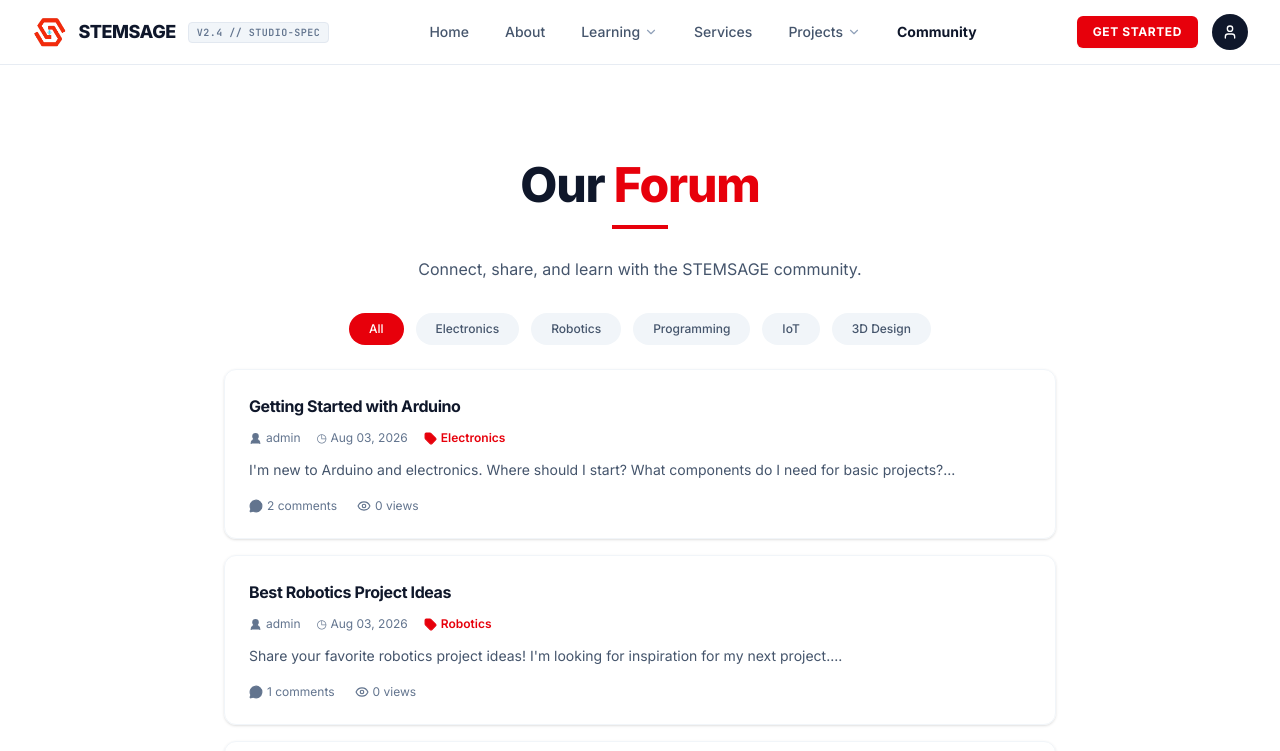
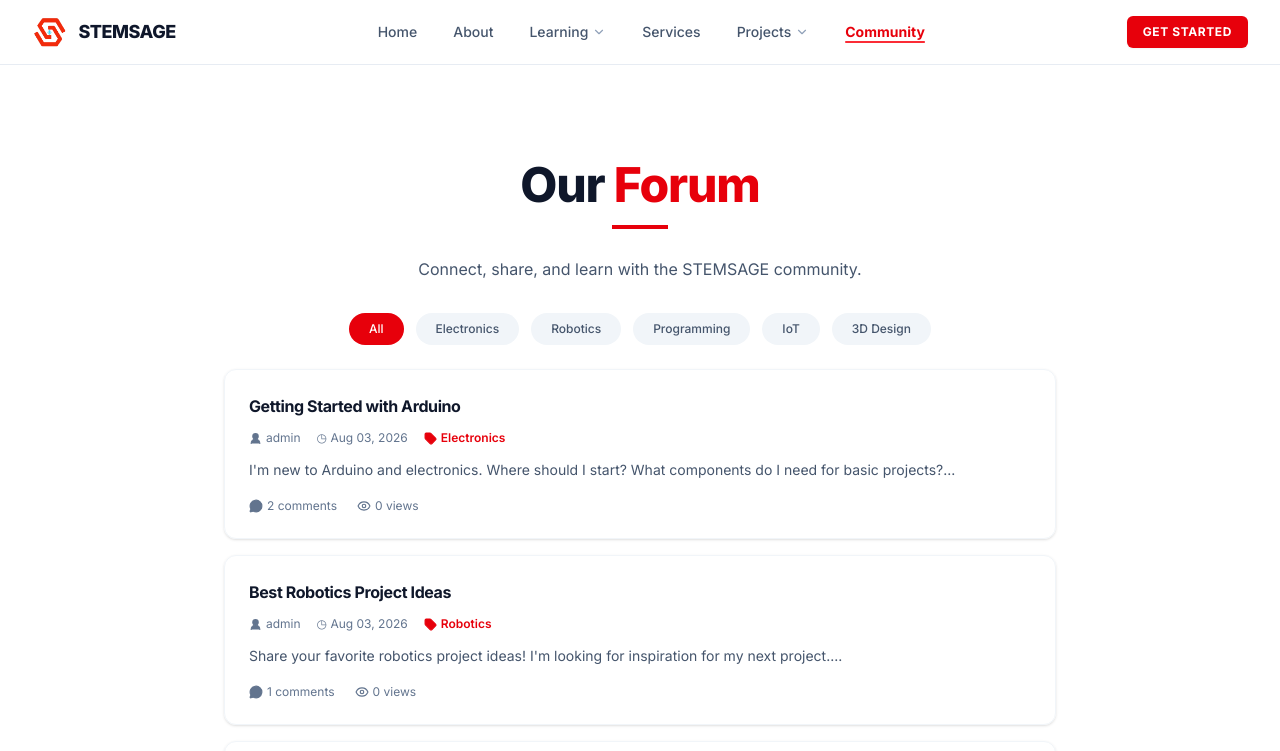
Before and after one commit to nihar-ux18/STEMSAGE-Website, a React (Vite) app in the folder frontend/: page /forum in a window 1280 px wide. Shown: the top 751 px of the page. Built offline with nearby package versions, Linux system fonts and the light colour scheme.

Commit message:
Updated the NavBar and the acitve tab style.

```diff
--- a/frontend/src/components/common/Header.jsx
+++ b/frontend/src/components/common/Header.jsx
@@ -64,9 +64,9 @@ function Header() {
           </Link>
 
           {/* Technical Spec Badge */}
-          <span className="hidden sm:inline-flex items-center gap-1 rounded border border-slate-200 bg-slate-100 px-2 py-0.5 font-mono text-[10px] font-semibold uppercase tracking-wider text-slate-500">
+          {/* <span className="hidden sm:inline-flex items-center gap-1 rounded border border-slate-200 bg-slate-100 px-2 py-0.5 font-mono text-[10px] font-semibold uppercase tracking-wider text-slate-500">
             v2.4 // STUDIO-SPEC
-          </span>
+          </span> */}
         </div>
 
         {/* Desktop Navigation Links */}
@@ -77,9 +77,9 @@ function Header() {
               <Link
                 key={item.label}
                 to={item.path}
-                className={`inline-flex items-center gap-1 text-sm transition-colors focus:outline-none focus:ring-2 focus:ring-red-500 rounded px-1 ${
+              className={`inline-flex items-center gap-1 text-sm transition-colors focus:outline-none focus-visible:ring-2 focus-visible:ring-red-500 rounded px-1 ${
                   active
-                    ? "font-bold text-slate-900"
+                    ? "font-bold text-red-600 underline decoration-red-500 decoration-2 underline-offset-4"
                     : "font-medium text-slate-600 hover:text-slate-900"
                 }`}
               >
@@ -99,13 +99,13 @@ function Header() {
             GET STARTED
           </Link>
 
-          <button
+          {/* <button
             type="button"
             aria-label="User profile account"
             className="flex h-9 w-9 items-center justify-center rounded-full bg-slate-900 text-white transition hover:bg-slate-800 focus:outline-none focus:ring-2 focus:ring-red-500 focus:ring-offset-2"
           >
             <User size={16} />
-          </button>
+          </button> */}
         </div>
 
         {/* Mobile Menu Toggle Button */}
@@ -126,11 +126,11 @@ function Header() {
       {isMobileMenuOpen && (
         <div className="fixed inset-x-0 top-16 bottom-0 z-40 flex flex-col justify-between border-t border-slate-200 bg-white px-6 py-6 lg:hidden overflow-y-auto shadow-2xl">
           <div className="space-y-6">
-            <div className="flex items-center justify-between pb-3 border-b border-slate-100">
+            {/* <div className="flex items-center justify-between pb-3 border-b border-slate-100">
               <span className="font-mono text-[11px] font-semibold uppercase tracking-wider text-slate-500">
                 v2.4 // STUDIO-SPEC
               </span>
-            </div>
+            </div> */}
 
             <nav className="flex flex-col space-y-1" aria-label="Mobile Navigation">
               {navItems.map((item) => {
@@ -142,7 +142,7 @@ function Header() {
                     onClick={() => setIsMobileMenuOpen(false)}
                     className={`flex h-11 items-center justify-between rounded-lg px-3 text-base transition-colors ${
                       active
-                        ? "bg-red-50 font-bold text-red-600"
+                        ? "border-l-4 border-red-500 bg-red-50/60 font-bold text-red-600 pl-4"
                         : "font-medium text-slate-700 hover:bg-slate-50 hover:text-slate-900"
                     }`}
                   >
@@ -163,12 +163,12 @@ function Header() {
               GET STARTED
             </Link>
 
-            <div className="flex items-center justify-between px-2 text-xs font-mono text-slate-500">
+            {/* <div className="flex items-center justify-between px-2 text-xs font-mono text-slate-500">
               <span>STEMSAGE TECHWORLD</span>
               <div className="flex items-center gap-1.5 text-slate-700 font-semibold">
                 <User size={14} /> Account
               </div>
-            </div>
+            </div> */}
           </div>
         </div>
       )}
```
